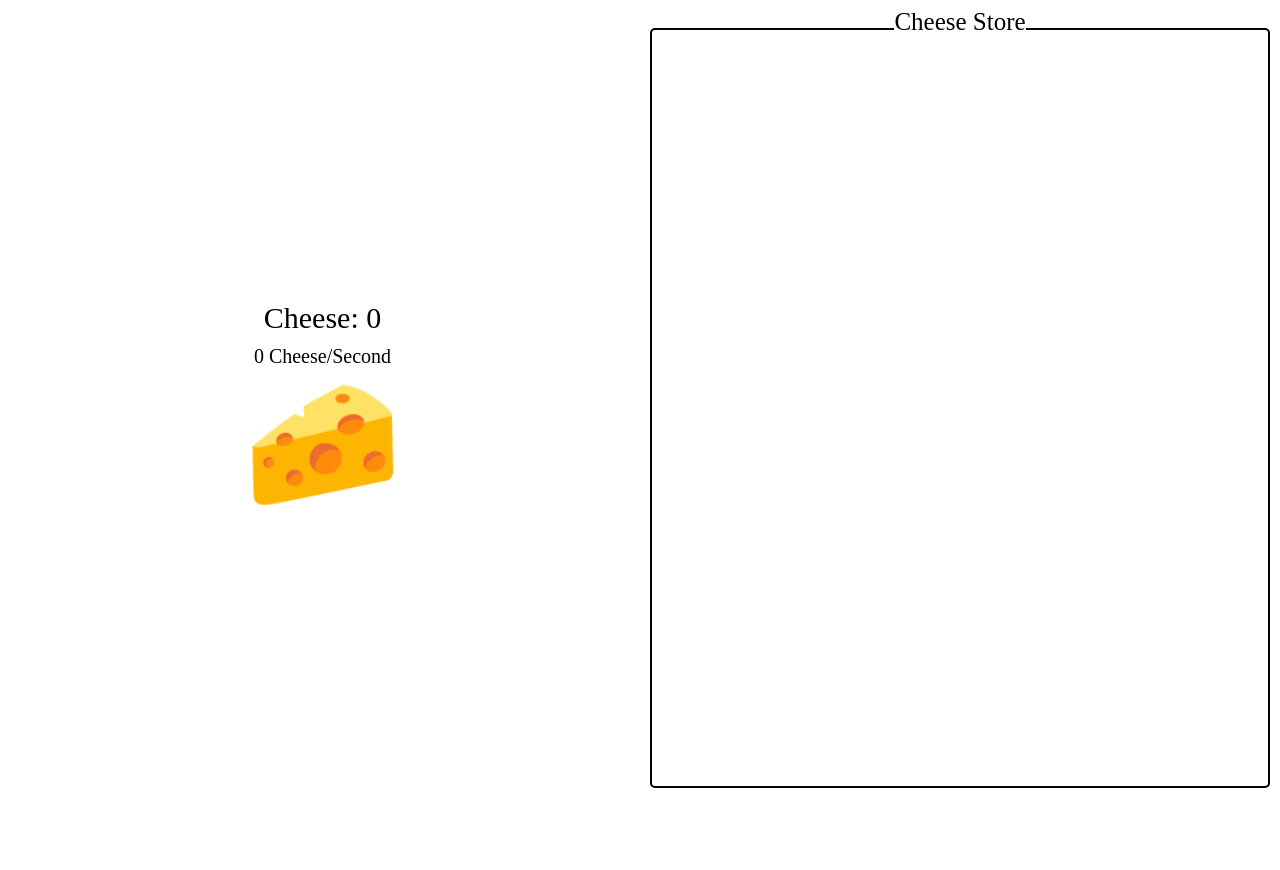
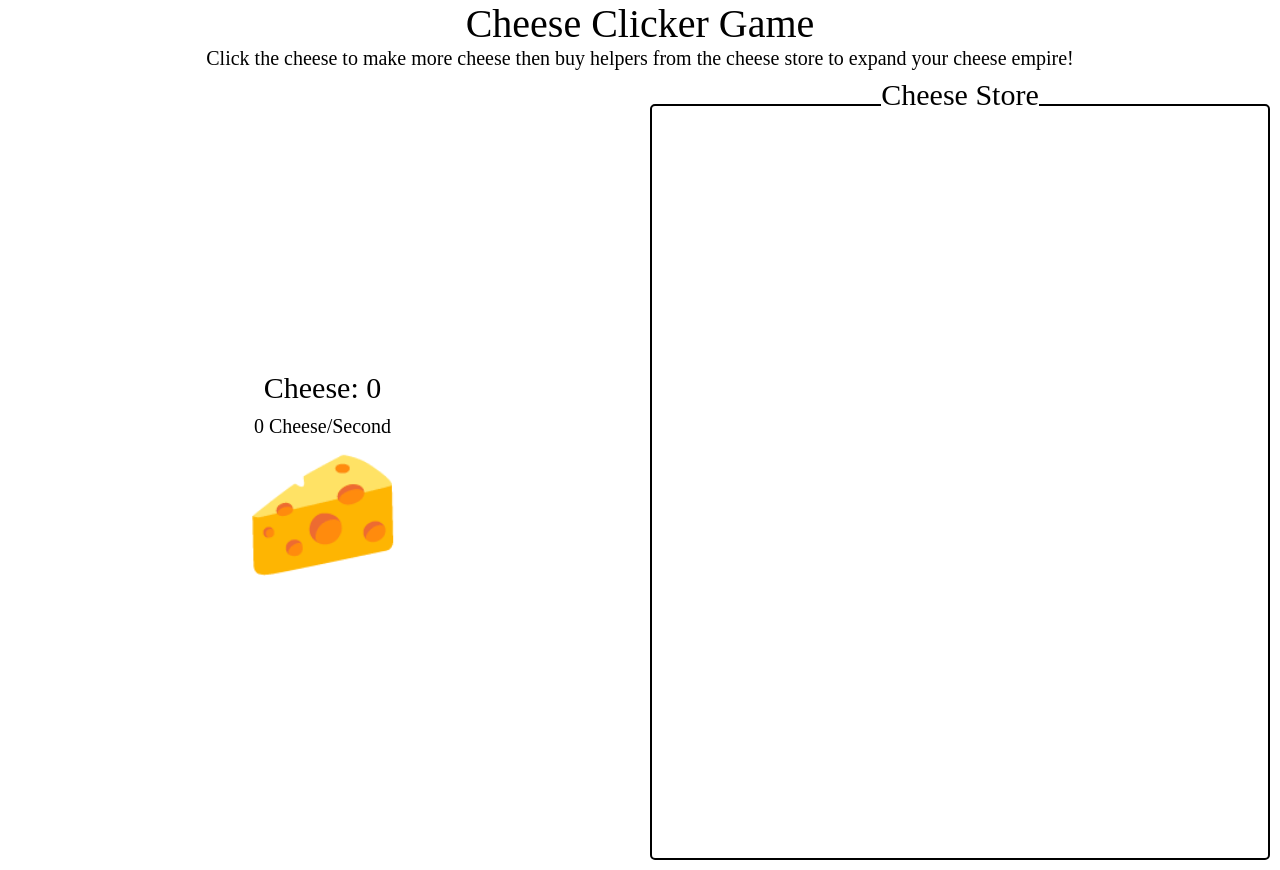
Before and after one commit to yejijang95/cheese, a website: page index.html in a window 1280 px wide. Before the commit the page ends 800 px from the top, so only its background shows below. Drawn offline with Linux system fonts and the light colour scheme.

Commit message:
title & description

```diff
--- a/data.js
+++ b/data.js
@@ -45,7 +45,7 @@ window.data = {
     },
     {
       id: "cheese_farm",
-      description: "cheese",
+      description: "Nice & cozy place for the cheese farmers to live in.",
       price: 5000,
       unlocked: false,
       cps: 50,
@@ -53,7 +53,8 @@ window.data = {
     },
     {
       id: "cheese_&_wine_party",
-      description: "Nice & cozy place for the cheese farmers to live in.",
+      description:
+        "Throw a lavish party to rub elbows with potential investors.",
       price: 10000,
       unlocked: false,
       cps: 75,
--- a/index.html
+++ b/index.html
@@ -8,7 +8,12 @@
 </head>
 
 <body>
+  <div class="game-name">
+    Cheese Clicker Game
+  </div>
+  <div class = 'game-description'>Click the cheese to make more cheese then buy helpers from the cheese store to expand your cheese empire!</div>
   <div class="column-container">
+
     <div class="column">
       <div class="container left">
         <div class="counter-container">Cheese: <span id="cheese_counter">0</span></div>
@@ -18,7 +23,9 @@
     </div>
     <div class="column">
       <div class="column-header">Cheese Store</div>
+
       <div class="container right" id="producer_container">
+
       </div>
     </div>
     <script type="text/javascript" src="data.js"></script>
--- a/style.css
+++ b/style.css
@@ -33,7 +33,7 @@ body {
 }
 
 .column-header {
-  font-size: 25px;
+  font-size: 30px;
   position: relative;
   background-color: white;
   top: 8px;
@@ -82,3 +82,13 @@ body {
   font-size: 15px;
   width: 50px;
 }
+
+.game-name {
+  text-align: center;
+  font-size: 40px;
+}
+
+.game-description {
+  text-align: center;
+  font-size: 20px;
+}
```
